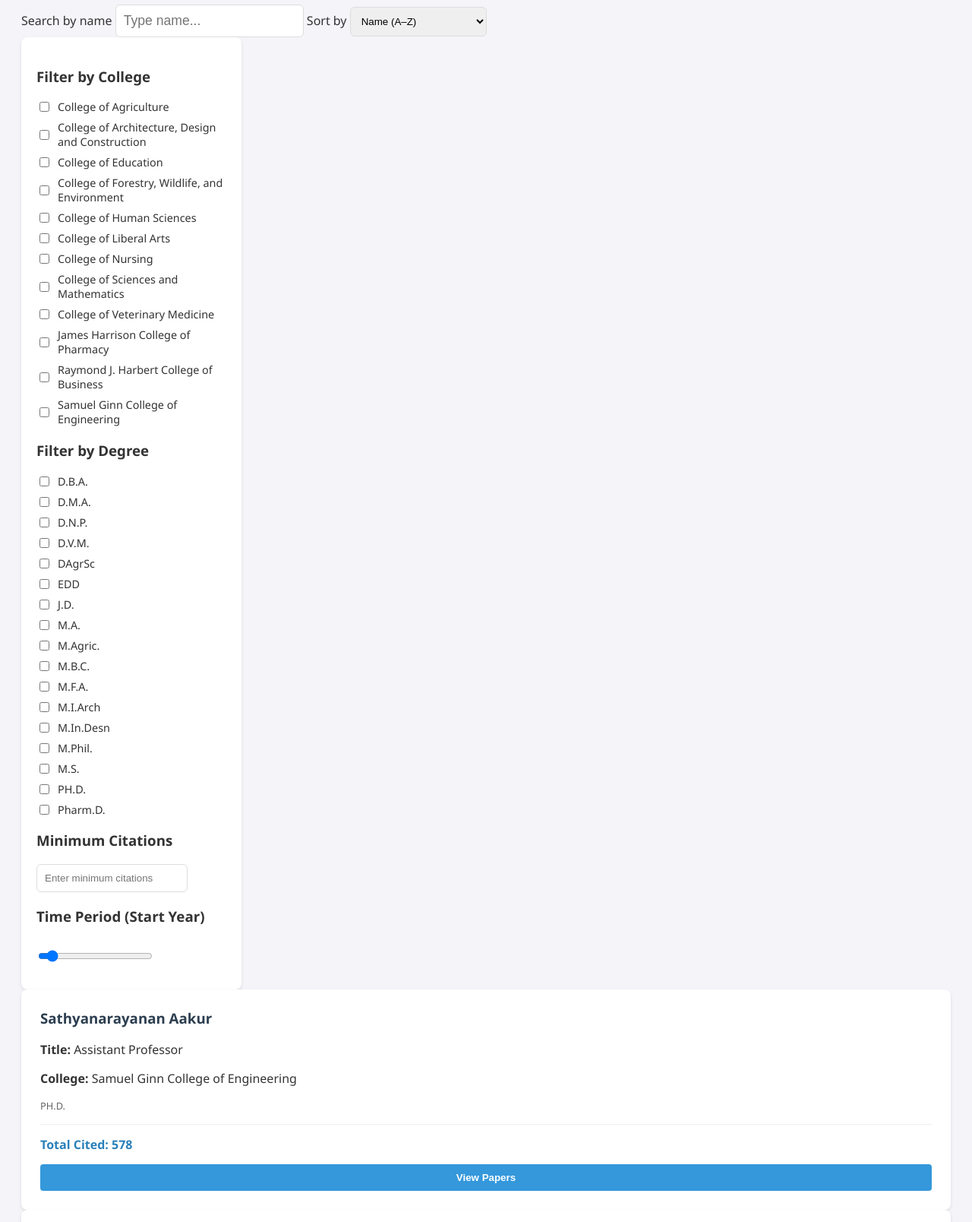
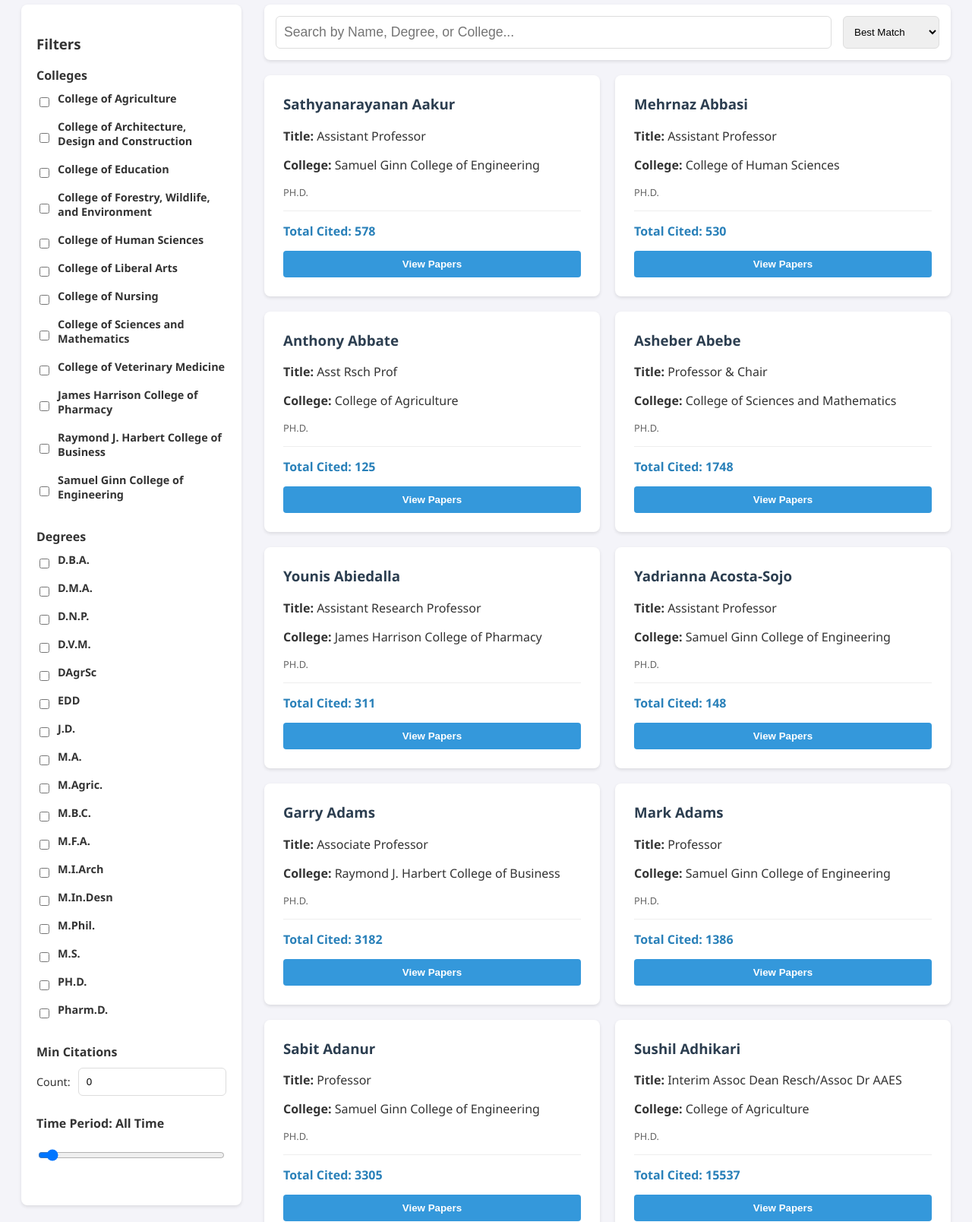
Before and after one commit to EmirKarabiber/AUSME-Prototype, a website: page experts.html in a window 1280 px wide. Shown: the part 108-1716 px from the top of the page at 76% size. Drawn offline with Linux system fonts and the light colour scheme.

Commit message:
Page view update

```diff
--- a/experts.html
+++ b/experts.html
@@ -1,54 +1,83 @@
 <!DOCTYPE html>
 <html lang="en">
+
 <head>
-  <meta charset="UTF-8">
-  <meta name="viewport" content="width=device-width, initial-scale=1.0">
-  <title>Experts</title>
-  <link rel="stylesheet" href="css/styles.css">
+    <meta charset="UTF-8">
+    <meta name="viewport" content="width=device-width, initial-scale=1.0">
+    <title>Expert Search Demo</title>
+    <link rel="stylesheet" href="css/styles.css">
+    <link rel="icon" type="image/svg+xml" href="favicon.svg">
 </head>
+
 <body>
+    <div class="container">
+        <h1>Find an Expert</h1>
 
-  <header>
-    <h1>Experts</h1>
-  </header>
+        <div class="main-layout">
+            <!-- Sidebar Filters -->
+            <aside class="filters">
+                <h3>Filters</h3>
 
-  <!-- Controls Section -->
-  <section class="controls">
-    <label for="searchInput">Search by name</label>
-    <input type="text" id="searchInput" placeholder="Type name...">
+                <div class="filter-group">
+                    <label><strong>Colleges</strong></label>
+                    <div id="collegeCheckboxes">
+                        <!-- Populated by JS -->
+                    </div>
+                </div>
 
-    <label for="sortSelect">Sort by</label>
-    <select id="sortSelect">
-      <option value="name_asc">Name (A–Z)</option>
-      <option value="citations">Citations (High → Low)</option>
-      <option value="relevance">Relevance</option>
-    </select>
-  </section>
+                <div class="filter-group">
+                    <label><strong>Degrees</strong></label>
+                    <div id="degreeCheckboxes">
+                        <!-- Populated by JS -->
+                    </div>
+                </div>
 
-  <!-- Filter Sections (required by your JS logic) -->
-  <section class="filters">
-    <h3>Filter by College</h3>
-    <div id="collegeCheckboxes"></div>
 
-    <h3>Filter by Degree</h3>
-    <div id="degreeCheckboxes"></div>
 
-    <h3>Minimum Citations</h3>
-    <input type="number" id="citationInput" placeholder="Enter minimum citations" min="0">
+                <div class="filter-group">
+                    <label><strong>Min Citations</strong></label>
+                    <div class="range-container">
+                        <div class="range-inputs">
+                            <span>Count:</span>
+                            <input type="number" id="citationInput" value="0" min="0" style="width: 100%;">
+                        </div>
+                    </div>
+                </div>
 
-    <h3>Time Period (Start Year)</h3>
-    <input type="range" id="recencyStartYearRange" min="1999" max="2026" value="1999">
-  </section>
+                <div class="filter-group">
+                    <label><strong>Time Period: <span id="recencyLabel">All Time</span></strong></label>
+                    <!-- Control the start year for the "Recent" window -->
+                    <div class="range-container">
+                        <!-- 1999 = All Time, 2000-2026 = Specific Years -->
+                        <input type="range" id="recencyStartYearRange" min="1999" max="2026" step="1" value="1999"
+                            oninput="const val = this.value;
+                                        const label = document.getElementById('recencyLabel');
+                                        if(val <= 1999) { label.innerText = 'All Time'; }
+                                        else { label.innerText = 'Since ' + val; }">
+                    </div>
+                </div>
+            </aside>
 
-  <!-- Experts List -->
-  <section class="expert-browse">
-    <div id="expertsList" class="expert-list">
-      Loading…
+            <!-- Main Content -->
+            <main class="content">
+                <div class="controls top-bar">
+                    <input type="text" id="searchInput" placeholder="Search by Name, Degree, or College...">
+
+                    <select id="sortSelect">
+                        <option value="relevance">Best Match</option>
+                        <option value="name_asc">Name (A-Z)</option>
+                        <option value="citations">Most Citations</option>
+                    </select>
+                </div>
+
+                <div id="expertsList" class="grid">
+                    <!-- populated by JS -->
+                </div>
+            </main>
+        </div>
     </div>
-  </section>
 
-  <script src="js/utils.js"></script>
-  <script src="js/experts.js"></script>
+    <script src="js/experts.js"></script>
+</body>
 
-</body>
 </html>
```
Also changed, not shown: index.html (deleted, +0 -83 lines).
